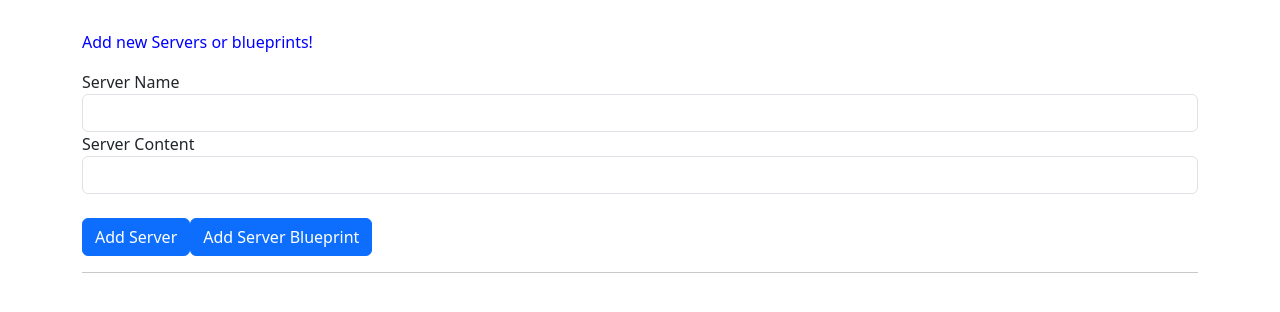
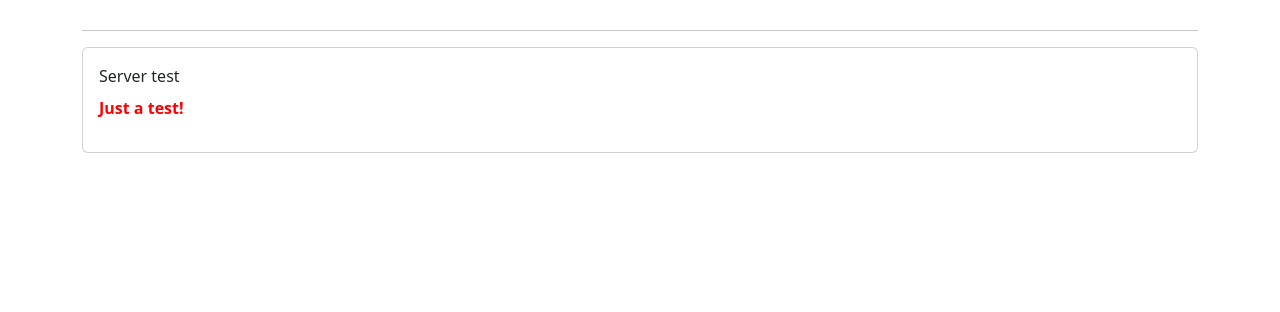
Before and after one commit to hvictorleite/first-app, an Angular app: page / in a window 1280 px wide. Shown: the top 312 px of the page. Built offline with nearby package versions, Linux system fonts and the light colour scheme.

Commit message:
Splitted app component. @Input directive used

```diff
--- a/src/app/app.component.html
+++ b/src/app/app.component.html
@@ -1,36 +1,12 @@
 <div class="container">
-  <div class="row">
-    <div class="col-xs-12">
-      <p>Add new Servers or blueprints!</p>
-      <label>Server Name</label>
-      <input type="text" class="form-control" [(ngModel)]="newServerName">
-      <label>Server Content</label>
-      <input type="text" class="form-control" [(ngModel)]="newServerContent">
-      <br>
-      <button
-        class="btn btn-primary"
-        (click)="onAddServer()">Add Server</button>
-      <button
-        class="btn btn-primary"
-        (click)="onAddBlueprint()">Add Server Blueprint</button>
-    </div>
-  </div>
+  <app-cockpit></app-cockpit>
   <hr>
   <div class="row">
     <div class="col-xs-12">
-      <div
-        class="card"
-        *ngFor="let element of serverElements">
-        <div class="card-body">
-          <div class="card-title">{{ element.name }}</div>
-          <div class="card-text">
-            <p>
-              <strong *ngIf="element.type === 'server'" style="color: red">{{ element.content }}</strong>
-              <em *ngIf="element.type === 'blueprint'">{{ element.content }}</em>
-            </p>
-          </div>
-        </div>
-      </div>
+      <app-server-element
+        *ngFor="let serverElement of serverElements"
+        [element]="serverElement">
+      </app-server-element>
     </div>
   </div>
 </div>
--- a/src/app/app.component.ts
+++ b/src/app/app.component.ts
@@ -6,23 +6,5 @@ import { Component } from '@angular/core';
   styleUrls: ['./app.component.css']
 })
 export class AppComponent {
-  serverElements = [];
-  newServerName = '';
-  newServerContent = '';
-
-  onAddServer() {
-    this.serverElements.push({
-      type: 'server',
-      name: this.newServerName,
-      content: this.newServerContent
-    });
-  }
-
-  onAddBlueprint() {
-    this.serverElements.push({
-      type: 'blueprint',
-      name: this.newServerName,
-      content: this.newServerContent
-    });
-  }
+  serverElements = [ {type: 'server', name: 'Server test', content: 'Just a test!'} ];
 }
--- a/src/app/app.module.ts
+++ b/src/app/app.module.ts
@@ -4,10 +4,14 @@ import { FormsModule } from '@angular/forms';
 
 
 import { AppComponent } from './app.component';
+import { CockpitComponent } from './cockpit/cockpit.component';
+import { ServerElementComponent } from './server-element/server-element.component';
 
 @NgModule({
   declarations: [
-    AppComponent
+    AppComponent,
+    CockpitComponent,
+    ServerElementComponent
   ],
   imports: [
     BrowserModule,
--- /dev/null
+++ b/src/app/cockpit/cockpit.component.html
@@ -0,0 +1,16 @@
+<!-- <div class="row">
+  <div class="col-xs-12">
+    <p>Add new Servers or blueprints!</p>
+    <label>Server Name</label>
+    <input type="text" class="form-control" [(ngModel)]="newServerName">
+    <label>Server Content</label>
+    <input type="text" class="form-control" [(ngModel)]="newServerContent">
+    <br>
+    <button
+      class="btn btn-primary"
+      (click)="onAddServer()">Add Server</button>
+    <button
+      class="btn btn-primary"
+      (click)="onAddBlueprint()">Add Server Blueprint</button>
+  </div>
+</div> -->
--- /dev/null
+++ b/src/app/cockpit/cockpit.component.ts
@@ -0,0 +1,33 @@
+import { Component } from '@angular/core';
+
+@Component({
+  selector: 'app-cockpit',
+  templateUrl: './cockpit.component.html',
+  styleUrls: ['./cockpit.component.css']
+})
+export class CockpitComponent {
+  // newServerName = '';
+  // newServerContent = '';
+
+  constructor() {}
+
+  ngOnInit() {
+
+  }
+
+  onAddServer() {
+    // this.serverElements.push({
+    //   type: 'server',
+    //   name: this.newServerName,
+    //   content: this.newServerContent
+    // });
+  }
+
+  onAddBlueprint() {
+    // this.serverElements.push({
+    //   type: 'blueprint',
+    //   name: this.newServerName,
+    //   content: this.newServerContent
+    // });
+  }
+}
--- /dev/null
+++ b/src/app/server-element/server-element.component.html
@@ -0,0 +1,11 @@
+<div class="card">
+  <div class="card-body">
+    <div class="card-title">{{ element.name }}</div>
+    <div class="card-text">
+      <p>
+        <strong *ngIf="element.type === 'server'" style="color: red">{{ element.content }}</strong>
+        <em *ngIf="element.type === 'blueprint'">{{ element.content }}</em>
+      </p>
+    </div>
+  </div>
+</div>
--- /dev/null
+++ b/src/app/server-element/server-element.component.ts
@@ -0,0 +1,16 @@
+import { Component, OnInit, Input } from '@angular/core';
+
+@Component({
+  selector: 'app-server-element',
+  templateUrl: './server-element.component.html',
+  styleUrls: ['./server-element.component.css']
+})
+export class ServerElementComponent implements OnInit {
+  @Input() element: { type: string, name: string, content: string };
+
+  constructor() {}
+
+  ngOnInit() {
+
+  }
+}
```
Also changed, not shown: src/app/cockpit/cockpit.component.css (added), src/app/server-element/server-element.component.css (added).
